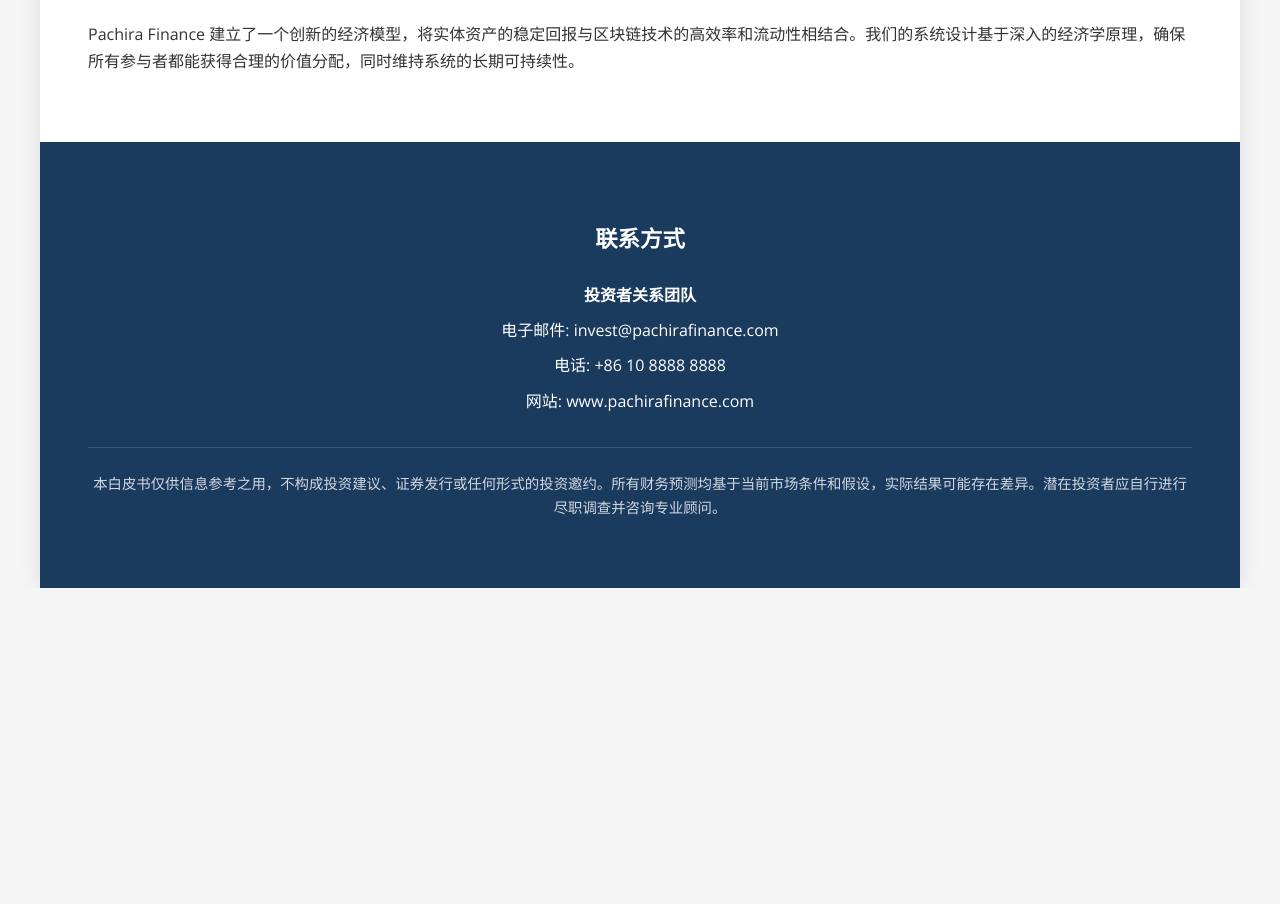
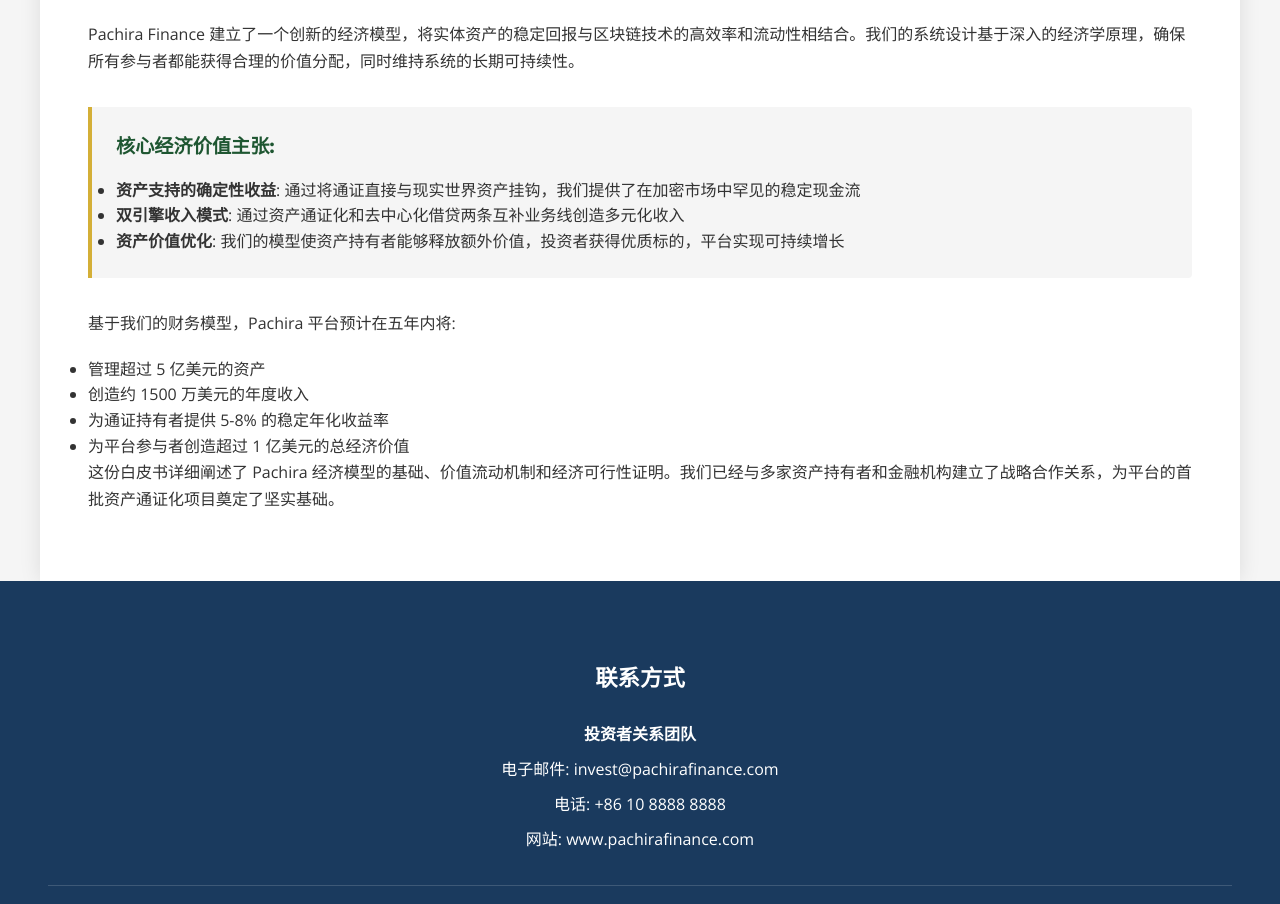
Before and after one commit to liyaideal/pachira-finance-whitepaper, a plain HTML site: page index.html in a window 1280 px wide. Shown: the part 1045-1949 px from the top of the page. Before the commit the page ends 1633 px from the top, so only its background shows below. Drawn offline with nearby package versions, Linux system fonts and the light colour scheme.

Commit message:
完善执行摘要部分

```diff
--- a/index.html
+++ b/index.html
@@ -94,6 +94,26 @@
             <h2>1. 执行摘要</h2>
             <p>Pachira Finance 建立了一个创新的经济模型，将实体资产的稳定回报与区块链技术的高效率和流动性相结合。我们的系统设计基于深入的经济学原理，确保所有参与者都能获得合理的价值分配，同时维持系统的长期可持续性。</p>
 
+            <div class="highlight-box">
+                <h4>核心经济价值主张:</h4>
+                <ul>
+                    <li><strong>资产支持的确定性收益</strong>: 通过将通证直接与现实世界资产挂钩，我们提供了在加密市场中罕见的稳定现金流</li>
+                    <li><strong>双引擎收入模式</strong>: 通过资产通证化和去中心化借贷两条互补业务线创造多元化收入</li>
+                    <li><strong>资产价值优化</strong>: 我们的模型使资产持有者能够释放额外价值，投资者获得优质标的，平台实现可持续增长</li>
+                </ul>
+            </div>
+
+            <p>基于我们的财务模型，Pachira 平台预计在五年内将:</p>
+            <ul>
+                <li>管理超过 5 亿美元的资产</li>
+                <li>创造约 1500 万美元的年度收入</li>
+                <li>为通证持有者提供 5-8% 的稳定年化收益率</li>
+                <li>为平台参与者创造超过 1 亿美元的总经济价值</li>
+            </ul>
+
+            <p>这份白皮书详细阐述了 Pachira 经济模型的基础、价值流动机制和经济可行性证明。我们已经与多家资产持有者和金融机构建立了战略合作关系，为平台的首批资产通证化项目奠定了坚实基础。</p>
+        </div>
+
             <!-- 更多内容将在后续添加 -->
         </div>
 
```
